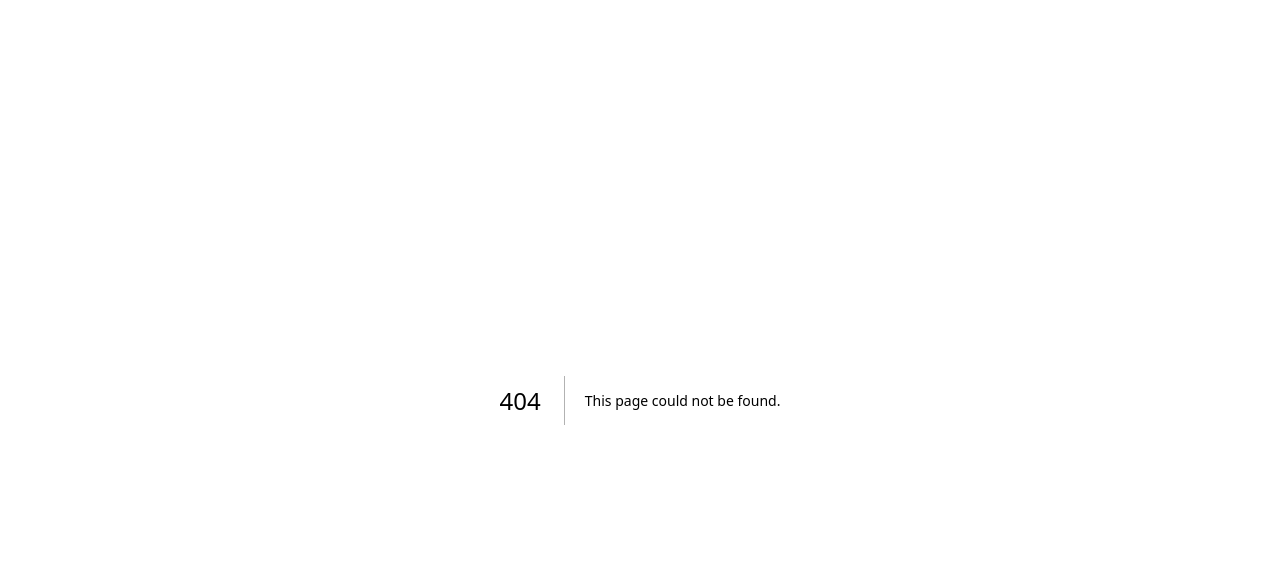
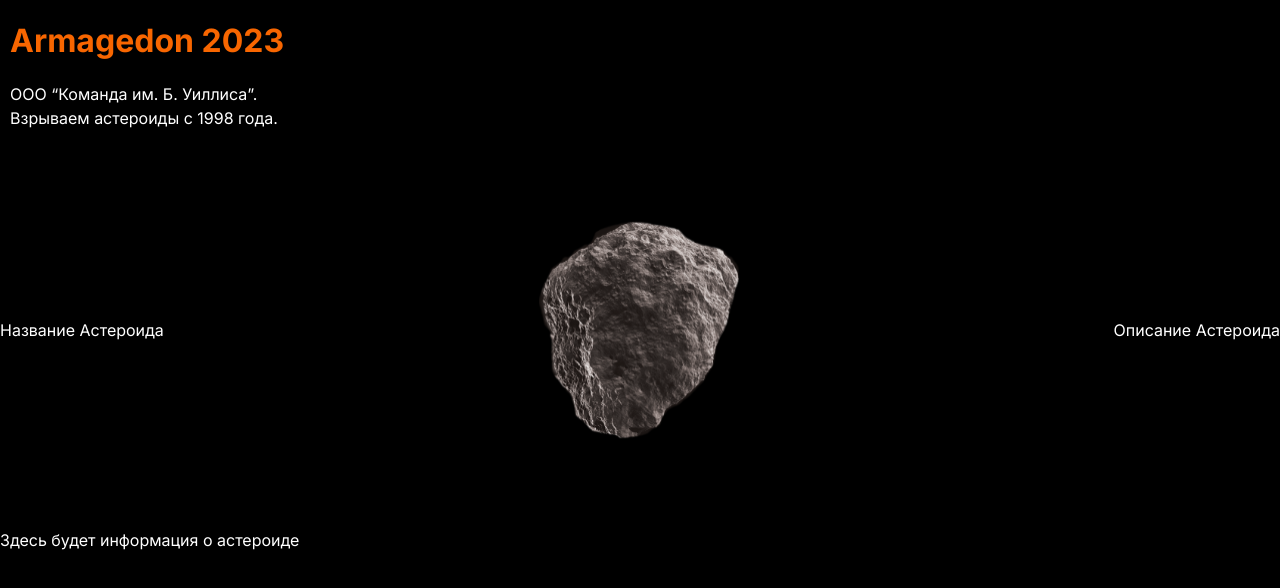
Before and after one commit to AleksandrSmirnov92/meteorApp, a Next.js app: page /asteroid/2004769 in a window 1280 px wide. Before the commit this address had no page. Shown: the top 588 px of the page. Built offline with nearby package versions, Linux system fonts and the light colour scheme.

Commit message:
add page asteroid

```diff
--- /dev/null
+++ b/src/app/asteroid/[id]/asteroid.module.css
@@ -0,0 +1,20 @@
+.asteroid__wrapper {
+  width: 100%;
+  height: 100vh;
+  background-color: black;
+}
+.asteroid__container {
+  width: 100%;
+
+  color: white;
+  display: flex;
+  flex-direction: column;
+  justify-content: center;
+}
+.image__wrapper {
+  display: flex;
+  justify-content: space-between;
+}
+.image__wrapper > * {
+  align-self: center;
+}
--- /dev/null
+++ b/src/app/asteroid/[id]/page.tsx
@@ -0,0 +1,16 @@
+import style from "./asteroid.module.css";
+import Image from "next/image";
+export default function Asteroid() {
+  return (
+    <div className={style.asteroid__wrapper}>
+      <div className={style.asteroid__container}>
+        <div className={style.image__wrapper}>
+          <span>Название Астероида</span>
+          <Image src="/meteor.svg" alt="Meteor" width={200} height={400} />
+          <span>Описание Астероида</span>
+        </div>
+        Здесь будет информация о астероиде
+      </div>
+    </div>
+  );
+}
--- /dev/null
+++ b/src/app/asteroid/page.tsx
@@ -0,0 +1,6 @@
+"use client";
+import { useRouter } from "next/navigation";
+export default function Redirect() {
+  const navigation = useRouter();
+  return navigation.push("/");
+}
--- a/src/app/layout.tsx
+++ b/src/app/layout.tsx
@@ -1,7 +1,7 @@
 import "./globals.css";
 import type { Metadata } from "next";
 import { Inter } from "next/font/google";
-
+import { Header } from "../components/Header/Header";
 const inter = Inter({ subsets: ["latin"] });
 
 export const metadata: Metadata = {
@@ -16,7 +16,10 @@ export default function RootLayout({
 }) {
   return (
     <html lang="en">
-      <body className={inter.className}>{children}</body>
+      <body className={inter.className}>
+        <Header />
+        {children}
+      </body>
     </html>
   );
 }
--- a/src/app/page.module.css
+++ b/src/app/page.module.css
@@ -1,8 +1,8 @@
 .main {
   display: grid;
-  grid-template-areas: "header header header" "leftbar main rightbar";
+  grid-template-areas: "leftbar main rightbar";
   grid-template-columns: 2fr 3fr 2fr;
-  grid-template-rows: 1fr 3fr;
+  grid-template-rows: 3fr;
   padding: 0;
   height: 100vh;
   /* background-color: black; */
--- a/src/app/page.tsx
+++ b/src/app/page.tsx
@@ -7,7 +7,6 @@ export default function Home() {
   return (
     <>
       <main className={styles.main}>
-        <Header />
         <Leftbar />
         <Main />
         <Rightbar />
```
Also changed, not shown: tsconfig.json (+18 -5 lines).
